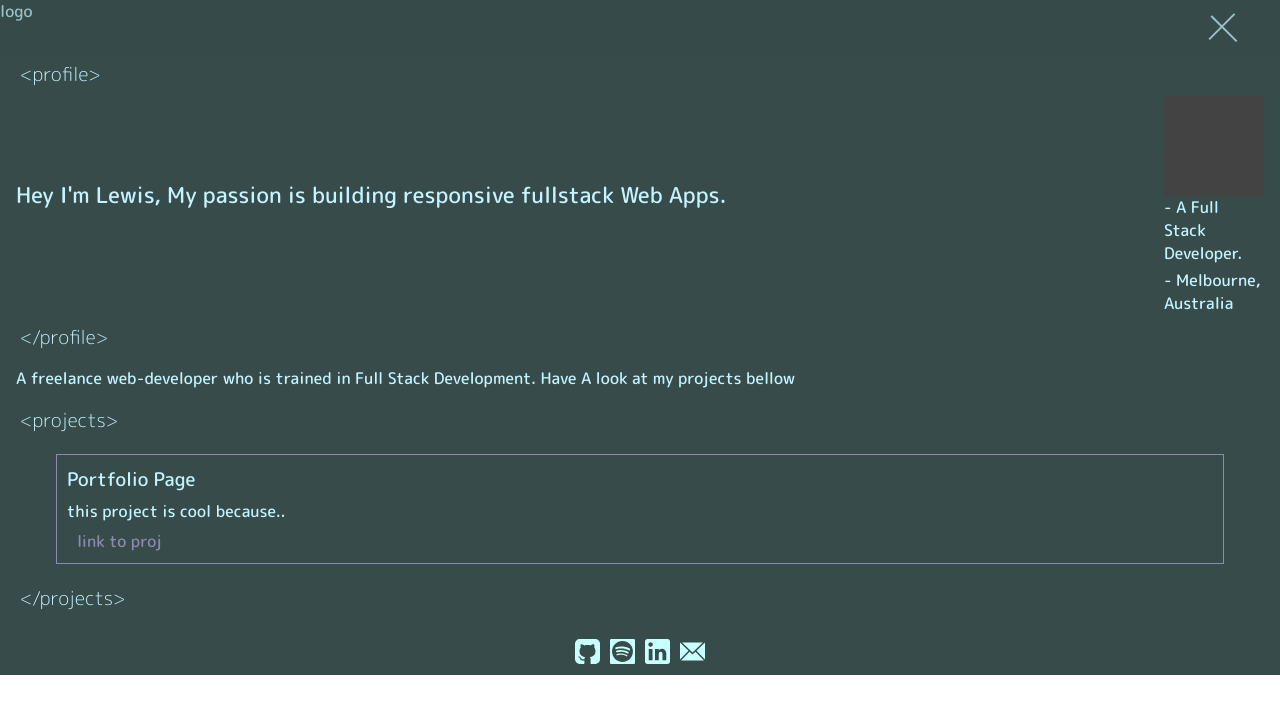
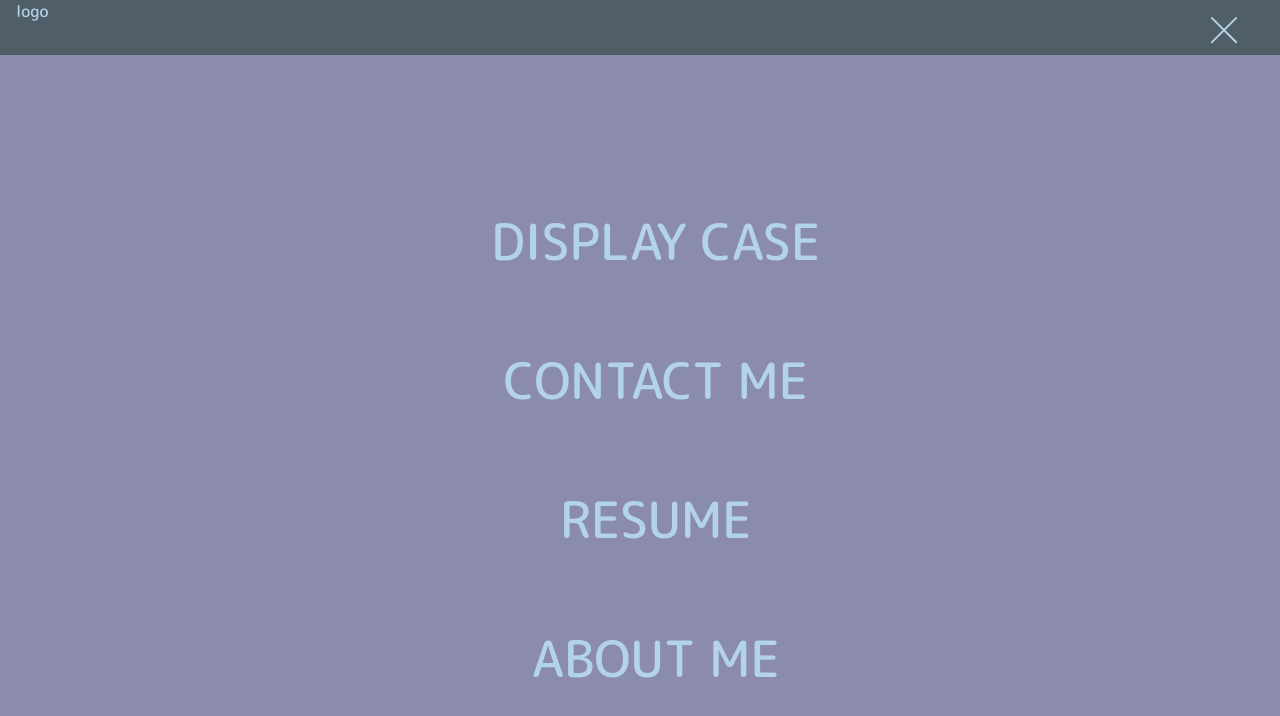
Before and after one commit to lewy192/Updated-Portfolio-Page, a plain HTML site: page index.html in a window 1280 px wide. Both pictures are taken after a click on the element 1223 px from the left and 33 px from the top of the page. Drawn offline with Linux system fonts and the light colour scheme; a web font is replaced by a local one.

Commit message:
CSS transformations added

```diff
--- a/assets/css/style.css
+++ b/assets/css/style.css
@@ -22,7 +22,12 @@ a {
     color: var(--celeste);
     text-decoration: none;
 }
+html {
+    overflow-x: hidden;
+}
 body {
+    overflow-x: hidden;
+    background-color: var(--coolGrey);
     margin: 0;
     display: flex;
     flex-direction: column;
@@ -30,6 +35,7 @@ body {
 .side-navbar {
     /* flex-basis: 20%; */
     position: fixed;
+    padding-left: 1rem;
     top: 0;
     color: var(--celeste);
     width: 100%;
@@ -40,14 +46,13 @@ body {
     opacity: 0.7;
     /* align-items: center; */
 }
-.nav-list {
-    display: flex;
-    flex-direction: row;
-    align-items: center;
-    justify-content: space-between;
-    font-size: 12px;
-    letter-spacing: 1.2;
-    padding: 0;
+
+.list-item {
+    font-size: 28px;
+    position: relative;
+    top: 0;
+    right: -0;
+    /* transform: translateX(px); */
 }
 
 .burger-menu {
@@ -61,6 +66,10 @@ body {
     height: 36px;
     width: 36px;
 }
+.burger-menu:hover div {
+    animation: changeBackgroundColor 4s linear infinite alternate;
+}
+
 .line1,
 .line2,
 .line3 {
@@ -84,8 +93,8 @@ body {
 }
 
 .transformed .line1 {
-    -webkit-transform: rotate(-45deg) translate(-9px, 6px);
-    transform: rotate(-45deg) translate(-9px, 6px);
+    -webkit-transform: rotate(-45deg) translate(-10px, 10px);
+    transform: rotate(-45deg) translate(-10px, 10px);
 }
 
 .transformed .line2 {
@@ -93,8 +102,8 @@ body {
 }
 
 .transformed .line3 {
-    -webkit-transform: rotate(45deg) translate(-8px, -8px);
-    transform: rotate(45deg) translate(-8px, -8px);
+    -webkit-transform: rotate(45deg) translate(-7px, -7px);
+    transform: rotate(45deg) translate(-7px, -7px);
 }
 
 .name-head {
@@ -102,11 +111,63 @@ body {
 }
 
 .nav-bar {
+    align-self: center;
+    justify-self: center;
     width: 100%;
     padding: 0 5px;
+    /* display: hidden; */
+    position: fixed;
+    transition: 0.6s;
+    top: 20%;
+}
+
+.nav-list {
+    display: flex;
+    flex-direction: column;
+    align-items: center;
+    justify-content: space-between;
+    transform: translateX(100%);
+    font-size: 12px;
+    letter-spacing: 1.2;
+    padding: 0;
+    transition: 0.6s;
+}
+.nav-list.transform {
+    transform: translate(0);
+}
+
+.list-item1 {
+    transition: 0.8s;
+}
+.list-item2 {
+    transition: 1s;
+}
+
+.list-item3 {
+    transition: 1.2s;
+}
+
+.list-item4 {
+    transition: 1.4s;
+}
+.list-item1.transform {
+    transform: translate(0);
+}
+.list-item2.transform,
+.list-item3.transform,
+.list-item4.transform {
+    transform: translate(0);
+}
+
+.nav-bar.transform {
+    transform: translate(0);
 }
 .list-item {
     list-style: none;
+    font-size: 50px;
+    font-weight: 700;
+    padding: 2rem;
+    opacity: 0;
 }
 
 .social-media {
@@ -145,13 +206,43 @@ body {
     max-height: 50px; */
 }
 .content {
+    color: var(--celeste);
+    /* background-color: var(--darkSlateGrey); */
+    padding-top: 55px;
+    transition: 0.4s;
+}
+.section {
     padding: 1rem;
-    color: var(--celeste);
-    /* background-color: rgb(225, 225, 226); */
+    /* margin-top: 3px; */
     background-color: var(--darkSlateGrey);
-    /* flex-basis: 80%; */
-    /* background image of melbourne */
-    padding-top: 60px;
+}
+.section1 {
+    transition: 0.6s;
+}
+.section2 {
+    transition: 1s;
+}
+.section3 {
+    transition: 1.4s;
+}
+
+.section1.transform {
+    transform: translate(-120%, 0%);
+}
+
+.section2.transform {
+    transform: translate(-120%, 0%);
+}
+.section3.transform {
+    transform: translate(-120%, 0%);
+}
+
+.content.transform {
+    background-color: #ffffff00;
+    /* transform: translate(-100%, 0%); */
+}
+.social-medias.transform {
+    transform: translate(100%, 0%);
 }
 
 .icon {
@@ -193,10 +284,42 @@ body {
 }
 
 footer {
+    margin-top: 10px;
     display: flex;
     flex-direction: row;
     align-items: center;
     justify-content: center;
     background-color: var(--darkSlateGrey);
     padding: 0.375rem;
+    transition: 0.6s;
 }
+
+/* creates the basis for the animation which will be assigned to list items dynamically  */
+@keyframes listItemRender {
+    from {
+        opacity: 0;
+        transform: translateX(100px);
+    }
+    to {
+        opacity: 1;
+        transform: translateX(0);
+    }
+}
+
+@keyframes changeBackgroundColor {
+    0% {
+        background-color: var(--celeste);
+    }
+    25% {
+        background-color: var(--middleBlue);
+    }
+    50% {
+        background-color: var(--coolGrey);
+    }
+    75% {
+        background-color: var(--feldgrau);
+    }
+    100% {
+        background-color: var(--textColor);
+    }
+}
--- a/assets/js/script.js
+++ b/assets/js/script.js
@@ -1,10 +1,37 @@
 const burgerButton = document.querySelector(".burger-menu");
+const mainContent = document.querySelector(".content");
+const footerMain = document.querySelector(".social-medias");
+
+const navBar = document.querySelector(".nav-bar");
+const listItems = document.querySelectorAll(".list-item");
+const navList = document.querySelector(".nav-list");
+
+const contentSection1 = document.querySelector(".section1");
+const contentSection2 = document.querySelector(".section2");
+const contentSection3 = document.querySelector(".section3");
 
 burgerButton.addEventListener("click", (e) => {
     e.currentTarget.classList.toggle("transformed");
-    // const burgerBars = Array.from(e.currentTarget.children);
+    transformations();
+});
 
-    // // burgerBars.forEach((element) => {
-    // //     element.classList.toggle("transformed");
-    // // });
-});
+function transformations() {
+    navList.classList.toggle("transform");
+    navBar.classList.toggle("transform");
+    listItems.forEach((listItem, index) => {
+        if (listItem.style.animation) {
+            listItem.style.animation = "";
+        } else {
+            listItem.style.animation = `listItemRender 0.5s ease forwards ${
+                index / 7 + 0.3
+            }s`;
+        }
+        2;
+    });
+
+    contentSection1.classList.toggle("transform"); //for each
+    contentSection2.classList.toggle("transform");
+    contentSection3.classList.toggle("transform");
+    mainContent.classList.toggle("transform");
+    footerMain.classList.toggle("transform");
+}
--- a/index.html
+++ b/index.html
@@ -15,20 +15,26 @@
     <body>
         <div class="side-navbar">
             <div class="brand">logo</div>
-            <!-- <nav class="nav-bar">
+            <nav class="nav-bar">
                 <ul class="nav-list nav-list1">
-                    <li class="list-item">DISPLAY CASE</li>
-                    <li class="list-item">
+                    <li class="list-item list-item1">
+                        <a href="#" class="display-case">DISPLAY CASE</a>
+                    </li>
+                    <li class="list-item list-item2">
                         <a
                             href="mailto:lewis.james.hill@outlook.com"
                             class="contact-me"
                             >CONTACT ME</a
                         >
                     </li>
-                    <li class="list-item">RESUME</li>
-                    <li class="about-me list-item">ABOUT ME</li>
+                    <li class="list-item list-item3">
+                        <a href="#" class="resume">RESUME</a>
+                    </li>
+                    <li class="about-me list-item list-item4">
+                        <a href="#" class="about">ABOUT ME</a>
+                    </li>
                 </ul>
-            </nav> -->
+            </nav>
             <div class="burger-menu">
                 <div class="line1"></div>
                 <div class="line2"></div>
@@ -36,13 +42,14 @@
             </div>
         </div>
         <div class="content">
+            <div class="section1 section">
                 <label for="profile-container" class="container-tag"
                     >&ltprofile&gt</label
                 >
                 <div class="profile-container">
                     <h3 class="name-head">
-                    Hey I'm Lewis, My passion is building responsive fullstack
-                    Web Apps.
+                        Hey I'm Lewis, My passion is building responsive
+                        fullstack Web Apps.
                     </h3>
                     <div class="profile-img-container">
                         <img
@@ -61,10 +68,7 @@
                 <label for="profile-container" class="container-tag"
                     >&lt/profile&gt</label
                 >
-            <p class="intro">
-                A freelance web-developer who is trained in Full Stack
-                Development. Have A look at my projects bellow
-            </p>
+            </div>
 
             <button
                 style="display: none"
@@ -78,10 +82,14 @@
             >
                 MY GITHUB
             </button>
-
+            <div class="section2 section">
                 <label for="projects-container" class="container-tag"
                     >&ltprojects&gt</label
                 >
+                <p class="intro">
+                    A freelance web-developer who is trained in Full Stack
+                    Development. Have A look at my projects bellow
+                </p>
                 <div class="projects-container">
                     <div class="card-container">
                         <div class="card">
@@ -96,6 +104,21 @@
                 <label for="projects-container" class="container-tag"
                     >&lt/projects&gt</label
                 >
+            </div>
+            <div class="section3 section">
+                <label for="about-container" class="container-tag"
+                    >&ltabout&gt</label
+                >
+                <div class="about-container">
+                    <p class="about-desc">
+                        this is a desctription about my journney, passion for
+                        building things and training background
+                    </p>
+                </div>
+                <label for="about-container" class="container-tag"
+                    >&lt/about&gt</label
+                >
+            </div>
         </div>
         <footer class="social-medias">
             <img
```
Also changed, not shown: 1 other file. Lines whose indentation alone changed are shown as unchanged.
